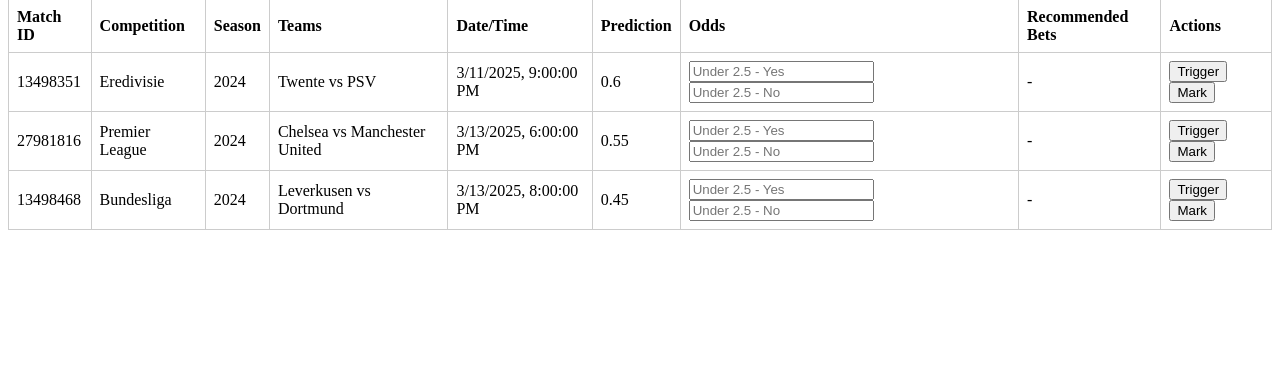
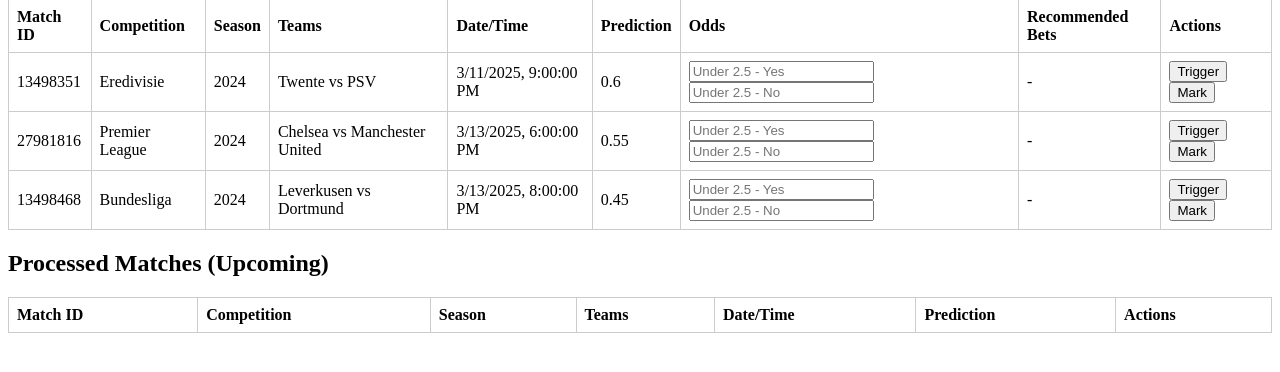
Before and after one commit to kutalekj/football-outcomes-predictor, a Flask app: page / in a window 1280 px wide. Shown: the part 120-492 px from the top of the page. Run offline with Flask 3, Linux system fonts and the light colour scheme; data that the repository does not hold is empty.

Commit message:
Add second table for processed matches (easier marking and unmarking) [Board]

```diff
--- a/Board/app.py
+++ b/Board/app.py
@@ -25,6 +25,9 @@
 
     print(f"🔄 [DEBUG] Refreshing board... Current Board Size: {len(board)}")
 
+    # Rebuild board with unmarked matches
+    board.clear()
+
     # Add new matches and update existing ones
     for match in matches:
         match_id = str(match['match_id'])
@@ -33,14 +36,6 @@
         if match_dt > now and match_id not in processed_matches:  # only add/keep matches upcoming and not processed yet
             board[match_id] = match
             print(f"✅ [DEBUG] Match {match_id} added to board.")
-
-    # Remove outdated or processed matches from board
-    to_remove = [match_id for match_id, match in board.items()
-                 if datetime.fromisoformat(match['datetime']) <= now or match_id in processed_matches]
-
-    for match_id in to_remove:
-        print(f"🗑 [DEBUG] Removing match {match_id} from board (Processed: {board[match_id].get('processed')})")
-        board.pop(match_id, None)
 
     print(f"📋 [DEBUG] Board after refresh: {list(board.keys())}")
 
@@ -94,20 +89,45 @@
 def mark(match_id):
     match_id = str(match_id)
 
-    if match_id not in board:
-        print(f"❌ [DEBUG] Match {match_id} not found in board")
+    # If match in processed_matches, unmark it and restore it to board
+    if match_id in processed_matches:
+        processed_matches.discard(match_id)
+        print(f"🔄 [DEBUG] Match {match_id} marked as NOT processed.")
+
+        matches = load_board_queue()  # restore the match from board queue file
+        for match in matches:
+            if str(match['match_id']) == match_id:
+                board[match_id] = match  # re-add to board
+                print(f"✅ [DEBUG] Match {match_id} restored to board.")
+                break  # stop once the match is found
+
+    # If match is in board, mark as processed
+    elif match_id in board:
+        processed_matches.add(match_id)
+        print(f"✅ [DEBUG] Match {match_id} marked as processed.")
+
+    else:
+        print(f"❌ [DEBUG] Match {match_id} not found in board or processed set")
         return jsonify({"error": f"Match {match_id} not found"}), 404
 
-    board[match_id]['processed'] = not board[match_id].get('processed', False)
+    return jsonify({"match_id": match_id, "processed": match_id in processed_matches})
 
-    if board[match_id]['processed']:
-        processed_matches.add(match_id)
-    else:
-        processed_matches.discard(match_id)
 
-    print(f"✅ [DEBUG] Match {match_id} marked as {'processed' if board[match_id]['processed'] else 'unprocessed'}")
+@app.route('/processed_matches', methods=['GET'])
+def get_processed_upcoming_matches():
+    now = datetime.now(timezone.utc)
 
-    return jsonify({"match_id": match_id, "processed": board[match_id]['processed']})
+    processed_upcoming_list = []
+    matches = load_board_queue()
+
+    for match in matches:
+        match_id = str(match['match_id'])
+        match_dt = datetime.fromisoformat(match['datetime'])
+
+        if match_id in processed_matches and match_dt > now:
+            processed_upcoming_list.append(match)
+
+    return jsonify(processed_upcoming_list)
 
 
 @app.route('/')
--- a/Board/templates/index.html
+++ b/Board/templates/index.html
@@ -43,6 +43,24 @@
     </tbody>
 </table>
 
+<h2>Processed Matches (Upcoming)</h2>
+<table id="processedTable">
+    <thead>
+    <tr>
+        <th>Match ID</th>
+        <th>Competition</th>
+        <th>Season</th>
+        <th>Teams</th>
+        <th>Date/Time</th>
+        <th>Prediction</th>
+        <th>Actions</th>
+    </tr>
+    </thead>
+    <tbody>
+    <!-- Processed matches will be dynamically inserted here -->
+    </tbody>
+</table>
+
 <script>
     async function refreshBoard() {
         const response = await fetch('/refresh');
@@ -81,7 +99,41 @@
         `;
             tableBody.appendChild(row);
         });
+
+        await refreshProcessedMatches();  // fetch processed matches + update processedTable
     }
+
+    async function refreshProcessedMatches() {
+        const response = await fetch('/processed_matches');
+        const matches = await response.json();
+
+        console.log("📋 [DEBUG] Processed matches:", matches);
+
+        const tableBody = document.querySelector('#processedTable tbody');
+        tableBody.innerHTML = '';
+
+        matches.sort((a, b) => new Date(a.datetime) - new Date(b.datetime));
+
+        matches.forEach(match => {
+            const row = document.createElement('tr');
+            row.id = `processed_${match.match_id}`;
+            row.classList.add('processed');
+
+            row.innerHTML = `
+          <td>${match.match_id}</td>
+          <td>${match.comp_name}</td>
+          <td>${match.season}</td>
+          <td>${match.home_team} vs ${match.away_team}</td>
+          <td>${new Date(match.datetime).toLocaleString()}</td>
+          <td>${match.prediction}</td>
+          <td>
+            <button onclick="markMatch('${match.match_id}')">Unmark</button>
+          </td>
+        `;
+            tableBody.appendChild(row);
+        });
+    }
+
 
     async function triggerBet(match_id) {
         const oddsYesInput = document.getElementById('odds_yes_' + match_id);
@@ -127,17 +179,10 @@
         const result = await response.json();
         console.log(`✅ [DEBUG] Match ${match_id} marked as ${result.processed ? "processed" : "unprocessed"}`);
 
-        const row = document.getElementById(match_id);
-
-        if (result.processed) {
-            row.classList.add('processed');  // "grey out" the match
-        } else {
-            row.classList.remove('processed');
-        }
+        await refreshBoard();  // refresh both tables
     }
 
-    // Initial load
-    refreshBoard();
+    refreshBoard();  // initial load
 </script>
 </body>
 </html>
```
